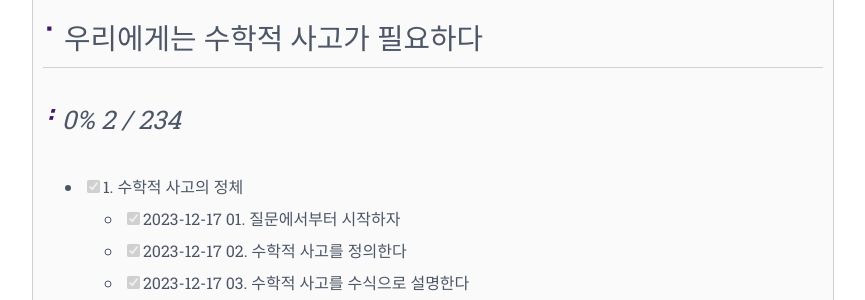
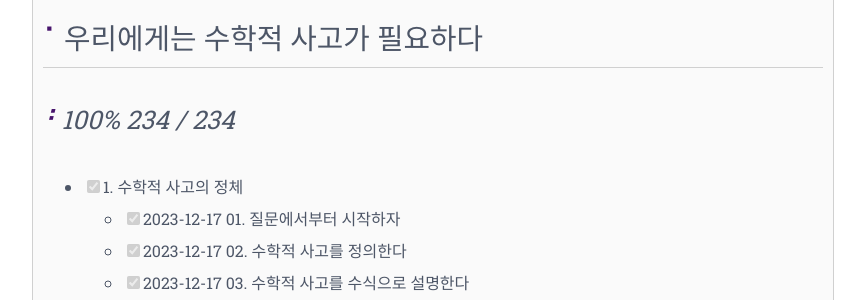
Before and after one commit to JayFreemandev/JayFreemandev.github.io, a Jekyll site: the page built from _wiki/book/math-think.md, in a window 1280 px wide. Shown: the part 238-538 px from the top of the page, without its empty margins (207-1072 px from the left). Built offline with Jekyll 4.4.1, drawn with Linux system fonts in a browser that asks for light colours; comment, search, counter and statistics services are not loaded.

Commit message:
독서 완료

```diff
--- a/_wiki/book/math-think.md
+++ b/_wiki/book/math-think.md
@@ -13,7 +13,8 @@ resource: 9625D9D9-BADF-431B-A2F7-4D89D7314447
   {:toc}
 
 ## 우리에게는 수학적 사고가 필요하다
-### 0% 2 / 234
+### 100% 234 / 234
+
 
 * [X] 1. 수학적 사고의 정체
     * [X] 2023-12-17 01. 질문에서부터 시작하자
```
